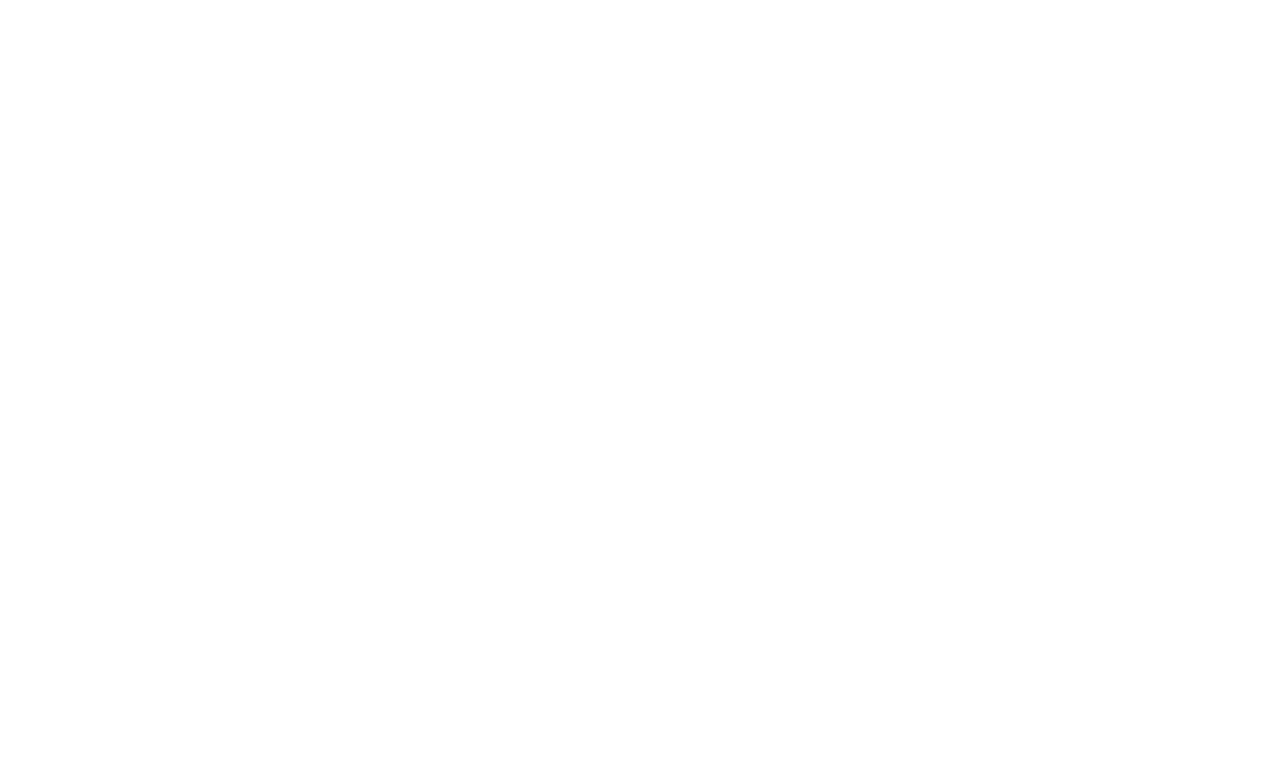
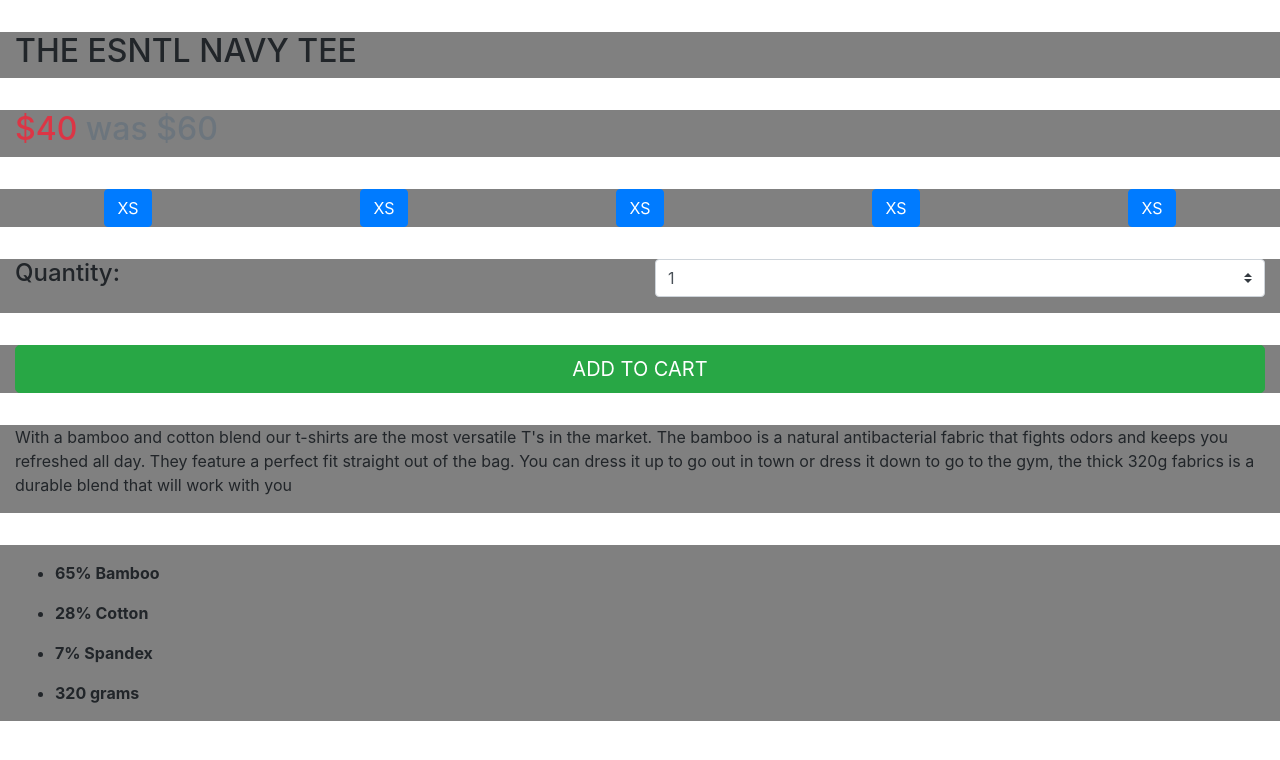
Before and after one commit to MatthewSusanto/Essentials-eCommerceProject, a React (Create React App) app in the folder essentials/: page /detaildesc in a window 1280 px wide. Shown: the top 760 px of the page. Built offline with nearby package versions, Linux system fonts and the light colour scheme.

Commit message:
fixed details

```diff
--- a/essentials/src/App.js
+++ b/essentials/src/App.js
@@ -9,6 +9,8 @@
 import ProductShowcase from './products/ProductShowcase'
 import Collections from './collections/Collections'
 import ProductDetail from './products/ProductDetail'
+import DetailImg from './products/DetailImg'
+import DetailDescription from './products/DetailDescription'
 
 import Home from './home/Home';
 
@@ -35,6 +37,8 @@
           <Route path="/showcase" component={ProductShowcase} />
           <Route path="/collections" component={Collections} />
           <Route path="/product" component={ProductDetail} />
+          <Route path="/detailimg" component={DetailImg} />
+          <Route path="/detaildesc" component={DetailDescription} />
 
 
 
--- /dev/null
+++ b/essentials/src/products/DetailDescription.css
@@ -0,0 +1,7 @@
+
+
+
+.row{
+    margin-top: 2rem;
+
+}
--- /dev/null
+++ b/essentials/src/products/DetailDescription.js
@@ -0,0 +1,123 @@
+import React, { Component } from 'react'
+import { Form, Button, Container, Row, Col } from 'react-bootstrap'
+import ProductShowcase from '../products/ProductShowcase'
+import Pagination from '../pagination/PaginationComp'
+import boomer from '../products/images/tees2.PNG'
+import './DetailDescription.css'
+
+
+
+
+
+class DetailDescription extends Component {
+
+    state = {
+
+    }
+
+
+
+
+
+    render() {
+
+
+        return (
+            <div>
+
+                <Container fluid >
+
+                    <Row>
+                        <Col>
+                            <h2> THE ESNTL NAVY TEE </h2>
+                        </Col>
+                    </Row>
+
+
+                    <Row>
+                        <Col>
+                            <h2 className="text-danger"> $40 <span className="text-muted"> was $60</span> </h2>
+                        </Col>
+                    </Row>
+
+
+                    <Row className="sizingButtons">
+
+                        <Col>
+                            <Button> XS </Button>
+                        </Col>
+                        <Col>
+                            <Button> XS </Button>
+                        </Col>
+                        <Col>
+                            <Button> XS </Button>
+                        </Col>
+                        <Col>
+                            <Button> XS </Button>
+                        </Col>
+                        <Col>
+                            <Button> XS </Button>
+                        </Col>
+
+                    </Row>
+
+                    <Row>
+                        <Col x={3}>
+                            <h4>Quantity: </h4>
+                        </Col>
+                        <Col x={9}>
+                            <Form>
+                                <Form.Group controlId="exampleForm.SelectCustom">
+                                    <Form.Control as="select" custom>
+                                        <option>1</option>
+                                        <option>2</option>
+                                        <option>3</option>
+                                        <option>4</option>
+                                        <option>5</option>
+                                        <option>6</option>
+                                        <option>7</option>
+                                        <option>8</option>
+                                        <option>9</option>
+                                        <option>10</option>
+                                    </Form.Control>
+                                </Form.Group>
+                            </Form>
+                        </Col>
+                    </Row>
+
+                    <Row>
+                        <Col>
+                            <Button variant="success" block size="lg"> ADD TO CART</Button>
+                        </Col>
+                    </Row>
+
+                    <Row>
+                        <Col>
+                            <p className=""> With a bamboo and cotton blend our t-shirts are the most versatile T's in the market. The bamboo is a natural antibacterial fabric that fights odors and keeps you refreshed all day. They feature a perfect fit straight out of the bag. You can dress it up to go out in town or dress it down to go to the gym, the thick 320g fabrics is a durable blend that will work with you </p>
+                        </Col>
+                    </Row>
+
+                    <Row>
+                        <Col>
+                            <ul className="productList">
+                                <li> 65% Bamboo </li>
+                                <li> 28% Cotton </li>
+                                <li> 7% Spandex </li>
+                                <li> 320 grams </li>
+                            </ul>
+                        </Col>
+                    </Row>
+
+
+
+
+                </Container>
+
+
+
+            </div>
+        )
+    }
+}
+
+export default DetailDescription
--- /dev/null
+++ b/essentials/src/products/DetailImg.css
@@ -0,0 +1,15 @@
+
+.row{
+    background-color: grey;
+}
+
+.imgtest{
+    width: 100%;
+    text-align: center;
+    padding: 2rem;
+
+}
+
+.sizingButtons{
+    text-align: center;
+}
--- /dev/null
+++ b/essentials/src/products/DetailImg.js
@@ -0,0 +1,63 @@
+import React, { Component } from 'react'
+import { Form, Button, Container, Row, Col } from 'react-bootstrap'
+import ProductShowcase from '../products/ProductShowcase'
+import Pagination from '../pagination/PaginationComp'
+import boomer from '../products/images/tees2.PNG'
+import './DetailImg.css'
+
+
+
+
+
+class DetailImg extends Component {
+
+    state = {
+
+    }
+
+
+
+
+
+    render() {
+
+
+        return (
+            <div>
+
+                <Container fluid>
+                    <Row>
+                        <Col xl={6}>
+                            <img src={boomer} className="imgtest" />
+                        </Col>
+                        <Col xl={6}>
+                            <img src={boomer} className="imgtest" />
+
+                        </Col>
+                        <Col xl={6}>
+                            <img src={boomer} className="imgtest" />
+                        </Col>
+                        <Col xl={6}>
+                            <img src={boomer} className="imgtest" />
+                        </Col>
+                        <Col xl={6}>
+                            <img src={boomer} className="imgtest" />
+                        </Col>
+                        <Col xl={6}>
+                            <img src={boomer} className="imgtest" />
+                        </Col>
+                        <Col xl={6}>
+                            <img src={boomer} className="imgtest" />
+                        </Col>
+
+                    </Row>
+                </Container >
+
+
+
+            </div >
+        )
+    }
+}
+
+export default DetailImg
--- a/essentials/src/products/ProductDetail.js
+++ b/essentials/src/products/ProductDetail.js
@@ -2,6 +2,9 @@
 import { Form, Button, Container, Row, Col } from 'react-bootstrap'
 import ProductShowcase from '../products/ProductShowcase'
 import Pagination from '../pagination/PaginationComp'
+import boomer from '../products/images/tees2.PNG'
+import DetailImg from './DetailImg'
+import DetailDescription from './DetailDescription'
 
 
 
@@ -27,15 +30,92 @@
                     <Row>
                         <Col lg={8} className="bg-primary">
 
+                            <DetailImg />
+
+                            {/* <Row>
+
+
+                                <Col xl={6}>
+                                    <img src={boomer} />
+
+                                </Col>
+                                <Col xl={6}>
+                                    <img src={boomer} />
+
+                                </Col>
+                                <Col xl={6}>
+                                    <img src={boomer} />
+
+
+
+                                </Col>
+
+                            </Row> */}
+
                         </Col>
-
-                        <Col lg={4} >
 
 
 
 
 
-                            <Container fluid >
+
+
+
+
+
+
+
+
+
+
+
+
+
+
+
+
+
+
+
+
+
+
+
+
+
+
+
+
+
+
+
+
+
+
+
+
+
+
+
+
+
+
+
+
+
+
+
+
+
+
+                        <Col lg={4} >
+                            <DetailDescription />
+
+
+
+
+
+                            {/* <Container fluid >
                                 <Row >
 
                                     <Col className="bg-primary">
@@ -121,7 +201,7 @@
                                     </Col>
                                 </Row>
 
-                            </Container>
+                            </Container> */}
 
 
 
@@ -139,8 +219,8 @@
 
 
                         </Col>
-                    </Row >
-                </Container >
+                    </Row>
+                </Container>
 
 
 
```
